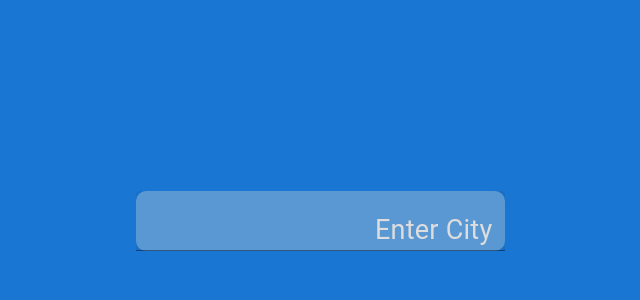
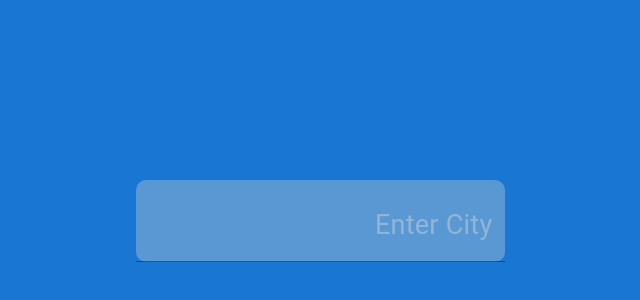
Before and after one commit to abdullah-obiallh/weather_web, a React (Create React App) app: page / in a window 1280 px wide. Shown: the part 174-474 px from the top of the page, without its empty margins (312-952 px from the left). Built offline with nearby package versions, Linux system fonts and the light colour scheme; some icons are missing.

Commit message:
Add some Padding and fix search field

```diff
--- a/src/App.js
+++ b/src/App.js
@@ -4,6 +4,7 @@ import TravelExploreIcon from "@mui/icons-material/TravelExplore";
 import TextField from "@mui/material/TextField";
 import SnackBar from "./Components/SnackBar";
 import Grow from "@mui/material/Grow";
+import Grid from "@mui/material/Grid";
 
 import Card from "./Components/Card";
 import axios from "axios";
@@ -84,6 +85,8 @@ function App() {
     // eslint-disable-next-line react-hooks/exhaustive-deps
   }, [language]);
   return (
+    <Grid container>
+      <Grid size={{ xs: 12, md: 12 }}>
         <div>
           <SnackBar State={Show} Massage={ShowMassage} />
 
@@ -127,8 +130,9 @@ function App() {
                   InputProps={{
                     style: {
                       fontSize: "27px",
+                      borderRadius: "10px",
                       color: "#ddd",
-                  height: "60px",
+                      paddingBottom: "10px",
                     },
                   }}
                   sx={{
@@ -137,7 +141,6 @@ function App() {
                     borderRadius: "8px",
                     "& .MuiInputBase-input::placeholder": {
                       color: "#ddd",
-                  opacity: 1,
                     },
                   }}
                   variant="filled"
@@ -164,6 +167,8 @@ function App() {
             </div>
           </div>
         </div>
+      </Grid>
+    </Grid>
   );
 }
 
--- a/src/Components/Card.js
+++ b/src/Components/Card.js
@@ -31,12 +31,12 @@ export default function Card({ weather, language }) {
             style={{
               display: "flex",
               alignItems: "end",
-              justifyContent: "space-between",
+              justifyContent: "space-around",
               fontSize: "23px",
             }}
           >
-            <h1 style={{ margin: "0px 0px" }}>{weather.name}</h1>
-            <h3 style={{ margin: "0px 0px" }}>{date}</h3>
+            <h1 style={{ margin: "0px 10px" }}>{weather.name}</h1>
+            <h3 style={{ margin: "0px 10px" }}>{date}</h3>
           </div>
           <hr />
 
@@ -48,10 +48,13 @@ export default function Card({ weather, language }) {
               alignItems: "center",
               gap: "50px",
               fontSize: "100px",
+              justifyContent: "space-around",
             }}
           >
-            {weather.temp}°
-            <img style={{ margin: "-60px" }} src={iconUrl} alt="Img_Doc" />
+            <div style={{ display: "flex", alignItems: "center" }}>
+              {weather.temp}°
+              <img src={iconUrl} alt="Img_Doc" />
+            </div>
             <CloudIcon style={{ fontSize: "250px" }} />
           </div>
           {/*== Tempreture and icon== */}
```
Lines whose indentation alone changed are shown as unchanged.
